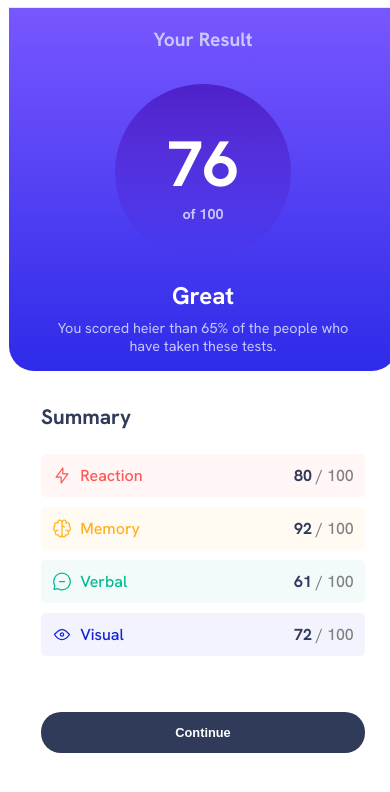
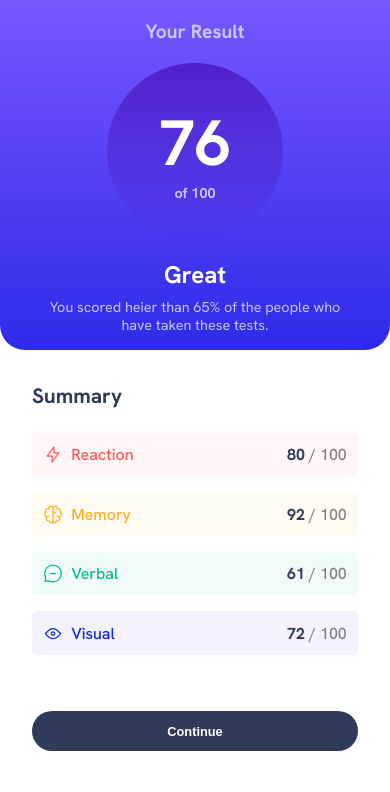
Before and after one commit to ElyasKing/Challenge_3_Results_Summary, a plain HTML site: page index.html in a window 390 px wide. Drawn offline with Linux system fonts and the light colour scheme.

Commit message:
Responsive + Desktop finished

```diff
--- a/css/style.css
+++ b/css/style.css
@@ -13,8 +13,9 @@
 body {
     overflow: hidden;
     font-family: 'Hanken Grotesk', sans-serif;
+    margin: 0;
+    padding: 0;
 }
-
 h3 {
     color: var(--grisLeger);
     font-size: 1.2rem;
@@ -24,27 +25,22 @@ h2, h1 {
     color: white;
     margin-bottom: .5rem;
 }
-
 h1 {
     font-size: 4rem;
     margin: 0;
 }
-
 p {
     font-size: .9rem;
     color: var(--grisLeger);
     margin: 0;
 }
-
 #comment-section {
     margin-bottom: 1rem;
     padding-inline: 3rem;
 }
-
 #on100 {
     font-weight: 800;
 }
-
 .container {
     display: flex;
     width: 100vw;
@@ -61,8 +57,7 @@ p {
 .container-content {
     display: grid;
     grid-template-columns: 1fr 1fr;
-    width: 30vw;
-    height: 34vh;
+    width: 39rem;
     border: 1px solid #e9e9e9;
     border-radius: 25px;
 }
@@ -71,9 +66,9 @@ p {
         width: 100%;
         height: 0;
         grid-template-columns: 1fr;
+        border: 0;
     }
 }
-
 .container-content-result {
     background: linear-gradient(var(--bleuCiel), var(--bleuFonce));
     border-radius: 25px;
@@ -88,7 +83,6 @@ p {
         border-radius: 0 0 25px 25px;
     }
 }
-
 .container-content-result-score {
     display: flex;
     flex-direction: column;
@@ -98,44 +92,38 @@ p {
     height: 11rem;
     background: linear-gradient(var(--violetBleu), var(--violetBleuLeger));
 }
-
 .container-content-result-header {
-    display: flex;
     flex-direction: column;
     gap: .8rem;
 }
-
 .container-content-summary {
     padding-inline: 2rem;
     padding-block: 2rem;
     background-color: white;
     display: flex;
     flex-direction: column;
+    border-radius: 25px;
 }
-
 #summary-title {
     color: var(--bleuNuit);
     font-weight: 700;
     font-size: 1.3rem;
 }
-
 .container-content-summary-grid {
     display: flex;
     flex-direction: column;
     justify-content: space-between;
     align-content: center;
     border-radius: 5px;
-    gap: .6rem;
+    gap: 1rem;
     padding-block: 1.5rem;
 }
-
 .container-content-summary-grid-title {
     display: flex;
     flex-direction: row;
     gap: .5rem;
     font-weight: 500;
 }
-
 .container-content-summary-grid-red {
     display: flex;
     background-color: #FFF6F5;
@@ -144,7 +132,6 @@ p {
     padding: .7rem;
     color: hsl(0, 100%, 67%);
 }
-
 .container-content-summary-grid-yellow {
     display: flex;
     background-color: #FFFBF2;
@@ -153,7 +140,6 @@ p {
     padding: .7rem;
     color: hsl(39, 100%, 56%);
 }
-
 .container-content-summary-grid-green {
     display: flex;
     background-color: #F2FBFA;
@@ -162,7 +148,6 @@ p {
     padding: .7rem;
     color: hsl(166, 100%, 37%);
 }
-
 .container-content-summary-grid-blue {
     display: flex;
     background-color: #F3F3FD;
@@ -172,7 +157,6 @@ p {
     margin-bottom: 2rem;
     color: hsl(234, 85%, 45%);
 }
-
 .container-content-summary-btn {
     display: flex;
     color: white;
@@ -191,16 +175,13 @@ p {
     cursor: pointer;
     border: unset;
 }
-
 .container-content-summary-btn:hover {
     background-color: var(--bleuFonce);
 }
-
 .summary-score {
     font-weight: 800;
     color: var(--bleuNuit);
 }
-
 .summary-score-on100 {
     font-weight: 500;
     color: grey;
```
